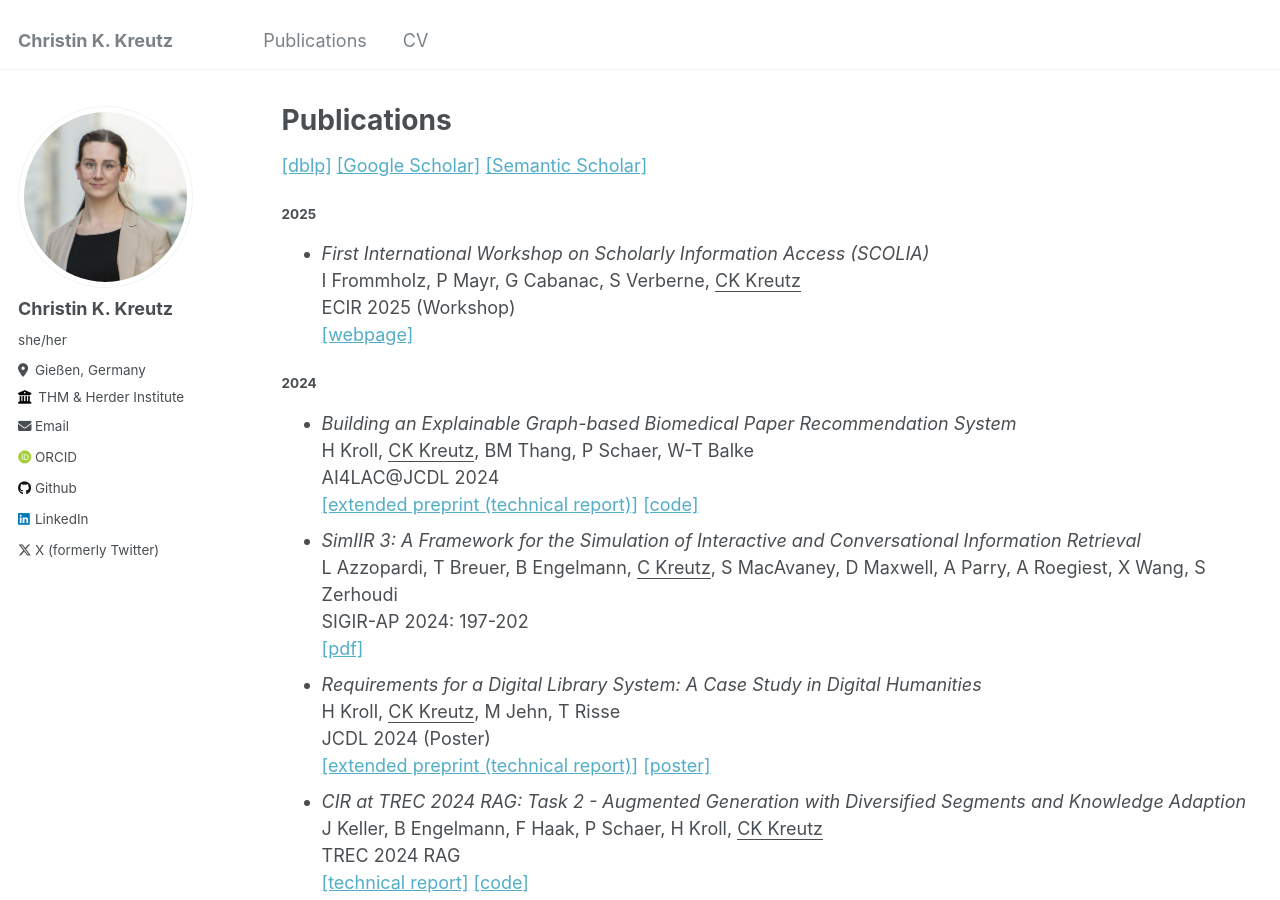
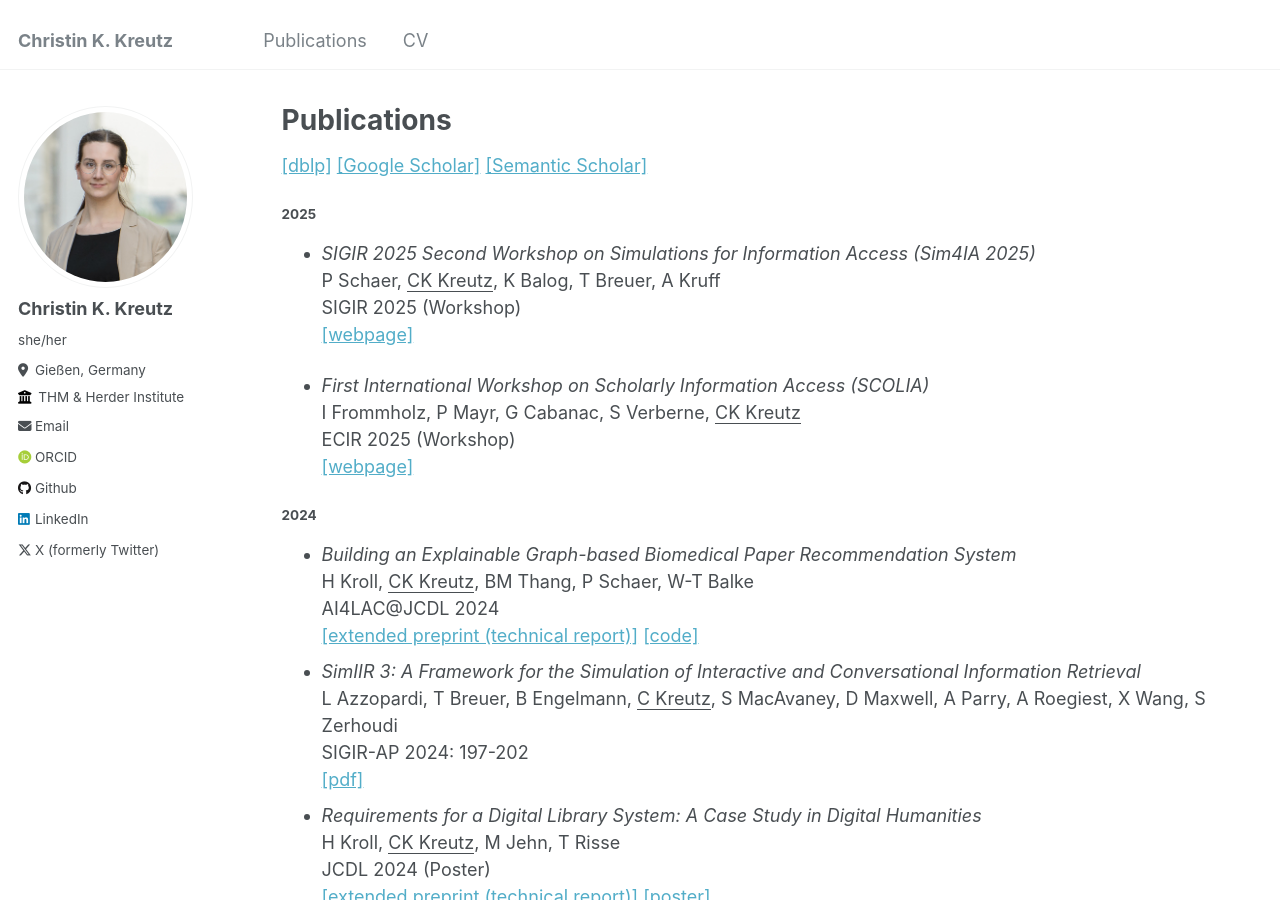
Before and after one commit to kreutzch/kreutzch.github.io, a Jekyll site: the page built from _pages/publications.md, in a window 1280 px wide and 900 px high. Built offline with Jekyll 4.4.1, drawn with Linux system fonts in a browser that asks for light colours; some web fonts are replaced.

Commit message:
Sim4IA25 added

```diff
--- a/_pages/publications.md
+++ b/_pages/publications.md
@@ -8,6 +8,12 @@ author_profile: True
 <a href="https://dblp.org/pid/k/ck">[dblp]</a> <a href="https://scholar.google.de/citations?user=dEIZFJUAAAAJ">[Google Scholar]</a> <a href="https://www.semanticscholar.org/author/Christin-Katharina-Kreutz/46351484">[Semantic Scholar]</a>
 
 ##### 2025
+
+- *SIGIR 2025 Second Workshop on Simulations for Information Access (Sim4IA 2025)*\\
+P Schaer, <u>CK Kreutz</u>, K Balog, T Breuer, A Kruff\\
+SIGIR 2025 (Workshop)\\
+[[webpage]](https://sim4ia.org/sigir2025/)
+
 - *First International Workshop on Scholarly Information Access (SCOLIA)*\\
 I Frommholz, P Mayr, G Cabanac, S Verberne, <u>CK Kreutz</u>\\
 ECIR 2025 (Workshop)\\
```
